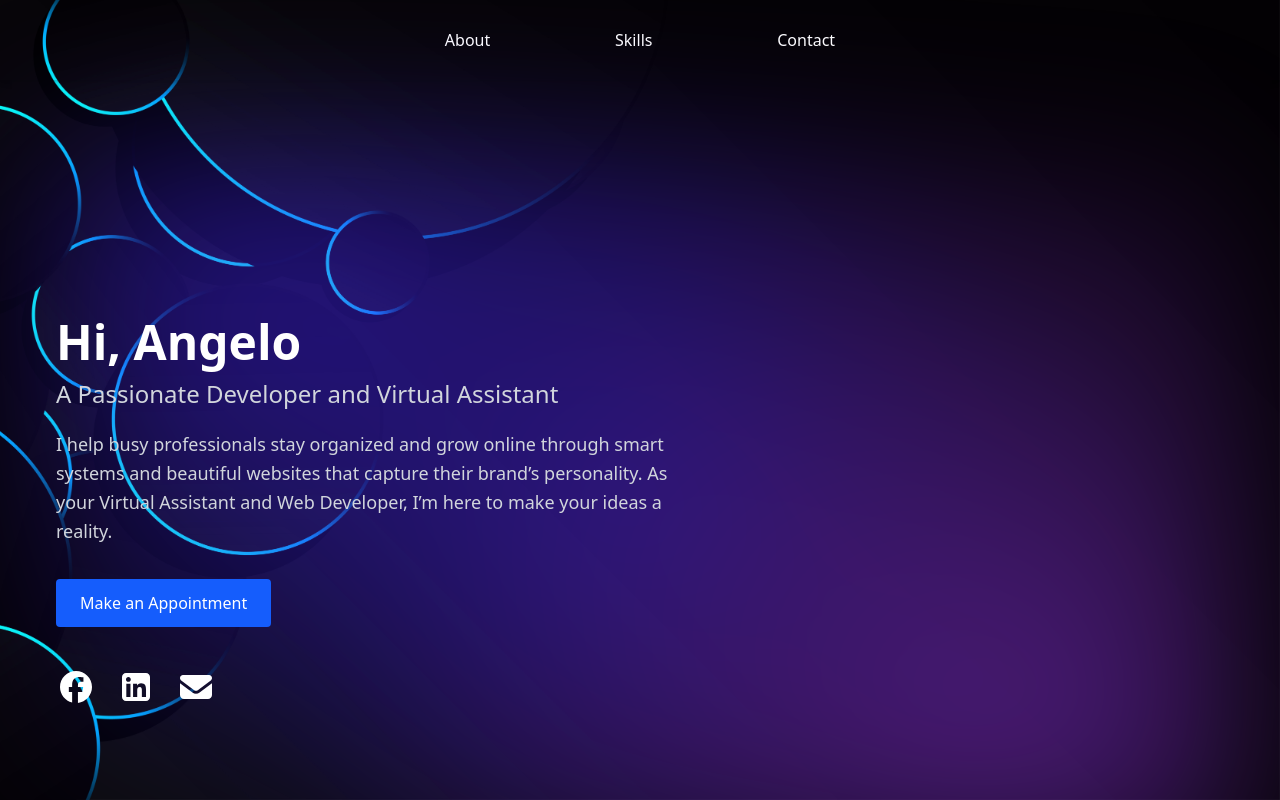
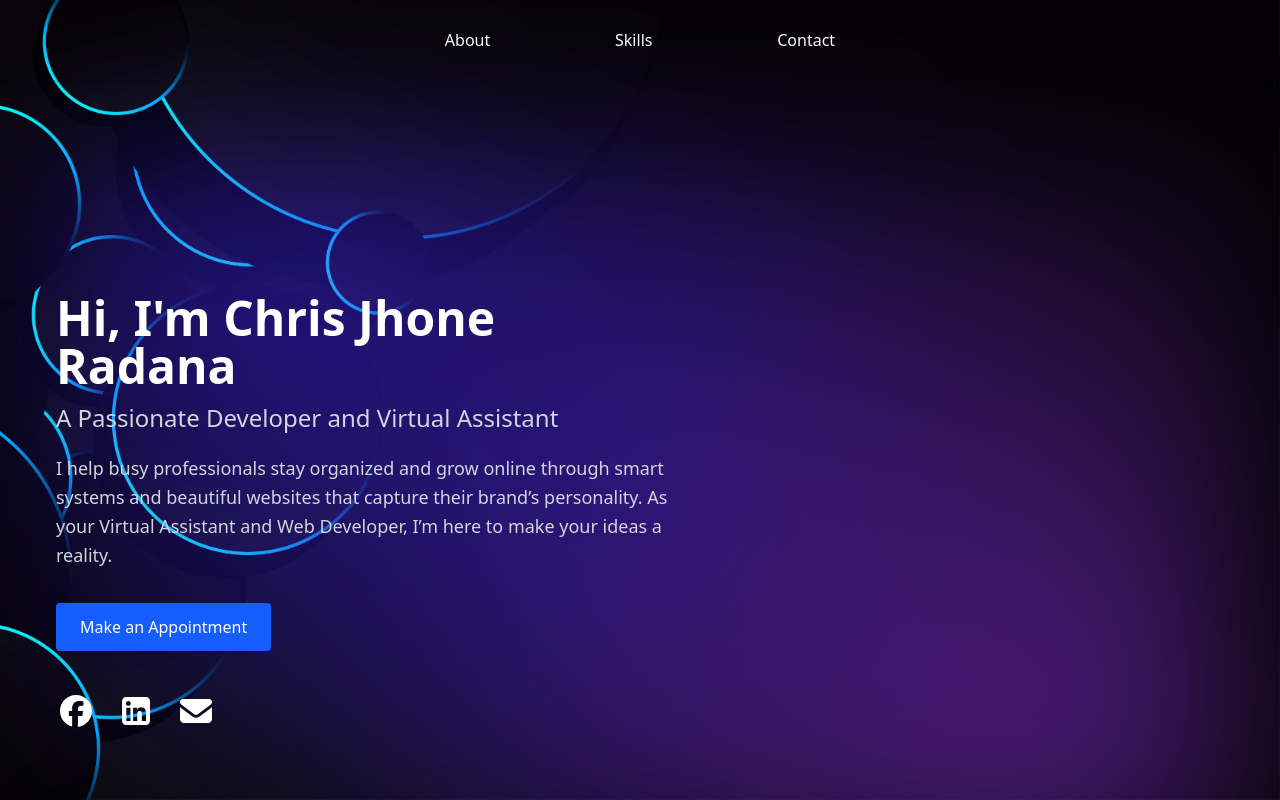
Before and after one commit to Chrisjhone09/Portfolio, an Angular app in the folder webPortfolio/: page / in a window 1280 px wide. Shown: the top 800 px of the page. Built offline with nearby package versions, Linux system fonts and the light colour scheme.

Commit message:
update name

```diff
--- a/webPortfolio/src/app/app.component.html
+++ b/webPortfolio/src/app/app.component.html
@@ -25,7 +25,7 @@
     <div class="flex flex-col w-full px-2 sm:px-4 text-content">
       <h1
         class="text-2xl sm:text-3xl lg:text-left md:text-4xl lg:text-5xl 2xl:text-5xl font-bold text-white mt-4 fade-in-up">
-        Hi, Angelo
+        Hi, I'm Chris Jhone Radana
       </h1>
       <h2
         class="text-base sm:text-lg md:text-xl lg:text-left lg:text-2xl 2xl:text-4xl text-gray-300 mt-3 fade-in-up delay-1">
```
